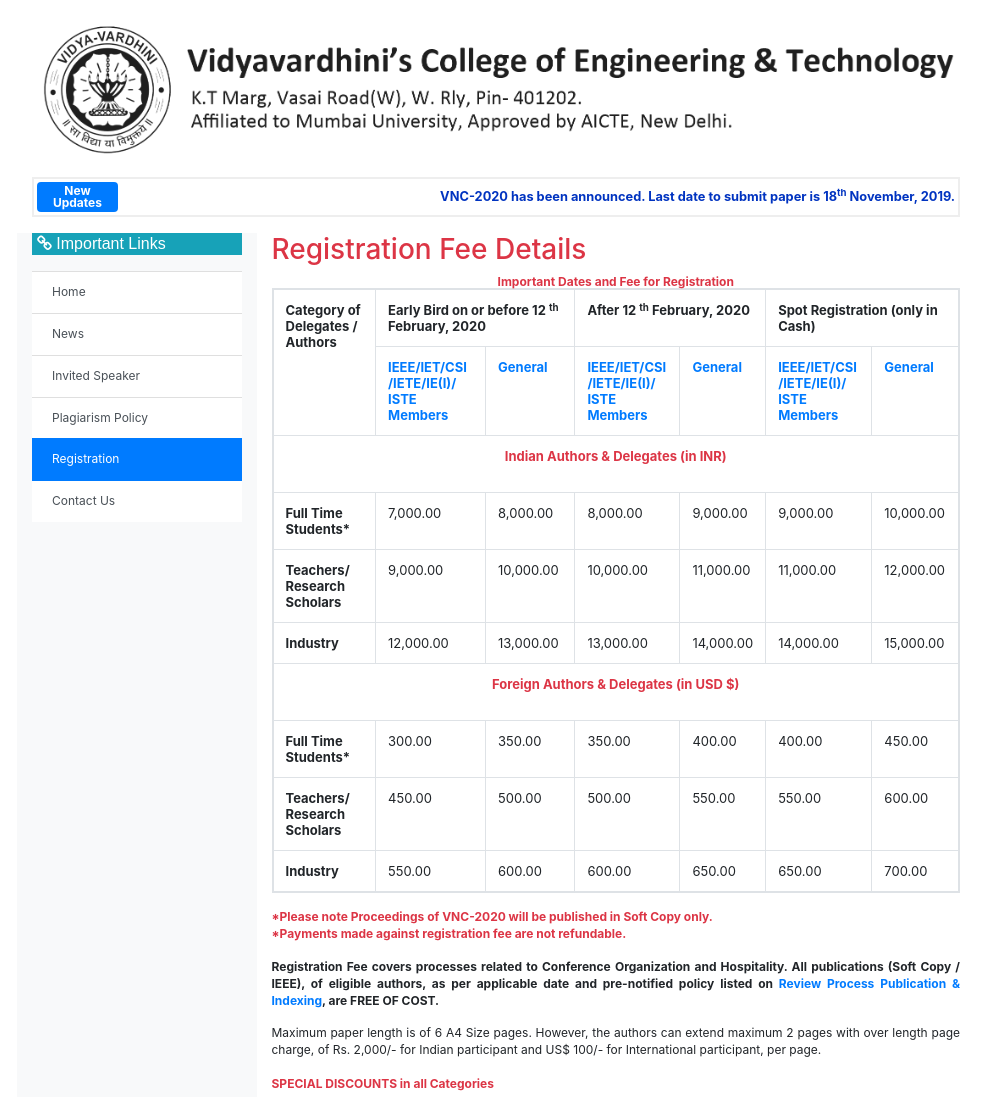
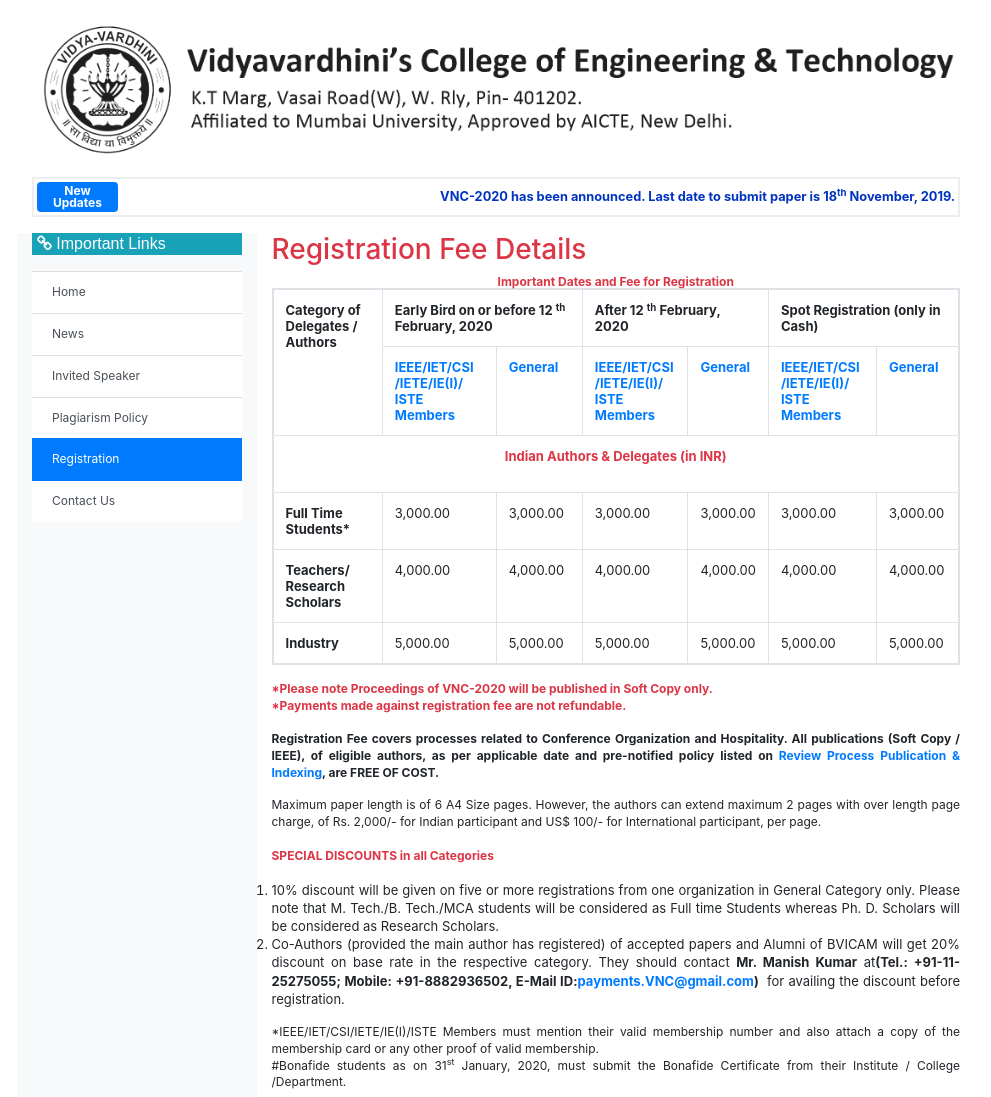
Before and after one commit to RavenColEvol/vcet-con, a plain HTML site: page Registration.html in a window 1280 px wide. Shown: the top 1097 px of the page, without its empty margins (144-1135 px from the left). Drawn offline with nearby package versions, Linux system fonts and the light colour scheme.

```diff
--- a/Registration.html
+++ b/Registration.html
@@ -61,7 +61,7 @@
 							Important Links</font>
 			</p>
 			<div class="list-group list-group-flush sm-text">
-				<a href="#" class="list-group-item list-group-item-action ">
+				<a href="index.html" class="list-group-item list-group-item-action ">
 					Home
 				</a>
 				<a href="latest_news.html" class="list-group-item list-group-item-action">News</a>
@@ -114,62 +114,31 @@
           </TR>
         <TR>
           <TD  ><font size="2"><b>Full Time Students*</b></font></TD>
-          <TD  ><font size="2">7,000.00</font></TD>
-          <TD  ><font size="2">8,000.00</font></TD>
-          <TD  ><font size="2">8,000.00</font></TD>
-          <TD  ><font size="2">9,000.00</font></TD>
-          <TD  ><font size="2">9,000.00</font></TD>
-          <TD  ><font size="2">10,000.00</font></TD>
+          <TD  ><font size="2">3,000.00</font></TD>
+          <TD  ><font size="2">3,000.00</font></TD>
+          <TD  ><font size="2">3,000.00</font></TD>
+          <TD  ><font size="2">3,000.00</font></TD>
+          <TD  ><font size="2">3,000.00</font></TD>
+          <TD  ><font size="2">3,000.00</font></TD>
         </TR>
         <TR>
           <TD  ><b><font size="2">Teachers/ Research Scholars</font></b></TD>
-          <TD  ><font size="2">9,000.00</font></TD>
-          <TD  ><font size="2">10,000.00</font></TD>
-          <TD  ><font size="2">10,000.00</font></TD>
-          <TD  ><font size="2">11,000.00</font></TD>
-          <TD  ><font size="2">11,000.00</font></TD>
-          <TD  ><font size="2">12,000.00</font></TD>
+          <TD  ><font size="2">4,000.00</font></TD>
+          <TD  ><font size="2">4,000.00</font></TD>
+          <TD  ><font size="2">4,000.00</font></TD>
+          <TD  ><font size="2">4,000.00</font></TD>
+          <TD  ><font size="2">4,000.00</font></TD>
+          <TD  ><font size="2">4,000.00</font></TD>
         </TR>
         <TR>
           <TD  ><b><font size="2">Industry</font></b></TD>
-          <TD  ><font size="2">12,000.00</font></TD>
-          <TD  ><font size="2">13,000.00</font></TD>
-          <TD  ><font size="2">13,000.00</font></TD>
-          <TD  ><font size="2">14,000.00</font></TD>
-          <TD  ><font size="2">14,000.00</font></TD>
-          <TD  ><font size="2">15,000.00</font></TD>
+          <TD  ><font size="2">5,000.00</font></TD>
+          <TD  ><font size="2">5,000.00</font></TD>
+          <TD  ><font size="2">5,000.00</font></TD>
+          <TD  ><font size="2">5,000.00</font></TD>
+          <TD  ><font size="2">5,000.00</font></TD>
+          <TD  ><font size="2">5,000.00</font></TD>
         </TR>
-        <TR>
-          <TD   colspan="7">
-          <p align="center"><b><font size="2.5" class='text-danger'>Foreign Authors &amp; Delegates (in USD $)</font></b></TD>
-          </TR>
-        <tr>
-          <TD  ><font size="2"><b>Full Time Students*</b></font></TD>
-          <TD  ><font size="2">300.00</font></TD>
-          <TD  ><font size="2">350.00</font></TD>
-          <TD  ><font size="2">350.00</font></TD>
-          <TD  ><font size="2">400.00</font></TD>
-          <TD  ><font size="2">400.00</font></TD>
-          <TD  ><font size="2">450.00</font></TD>
-        </tr>
-        <tr>
-          <TD  ><b><font size="2">Teachers/ Research Scholars</font></b></TD>
-          <TD  ><font size="2">450.00</font></TD>
-          <TD  ><font size="2">500.00</font></TD>
-          <TD  ><font size="2">500.00</font></TD>
-          <TD  ><font size="2">550.00</font></TD>
-          <TD  ><font size="2">550.00</font></TD>
-          <TD  ><font size="2">600.00</font></TD>
-        </tr>
-        <tr>
-          <TD  ><b><font size="2">Industry</font></b></TD>
-          <TD  ><font size="2">550.00</font></TD>
-          <TD  ><font size="2">600.00</font></TD>
-          <TD  ><font size="2">600.00</font></TD>
-          <TD  ><font size="2">650.00</font></TD>
-          <TD  ><font size="2">650.00</font></TD>
-          <TD  ><font size="2">700.00</font></TD>
-        </tr>
      </TABLE>
   </center>
 </div>
```
Also changed, not shown: PlagiarismPolicy.html (+1 -1 lines), index.html (+22 -20 lines).
